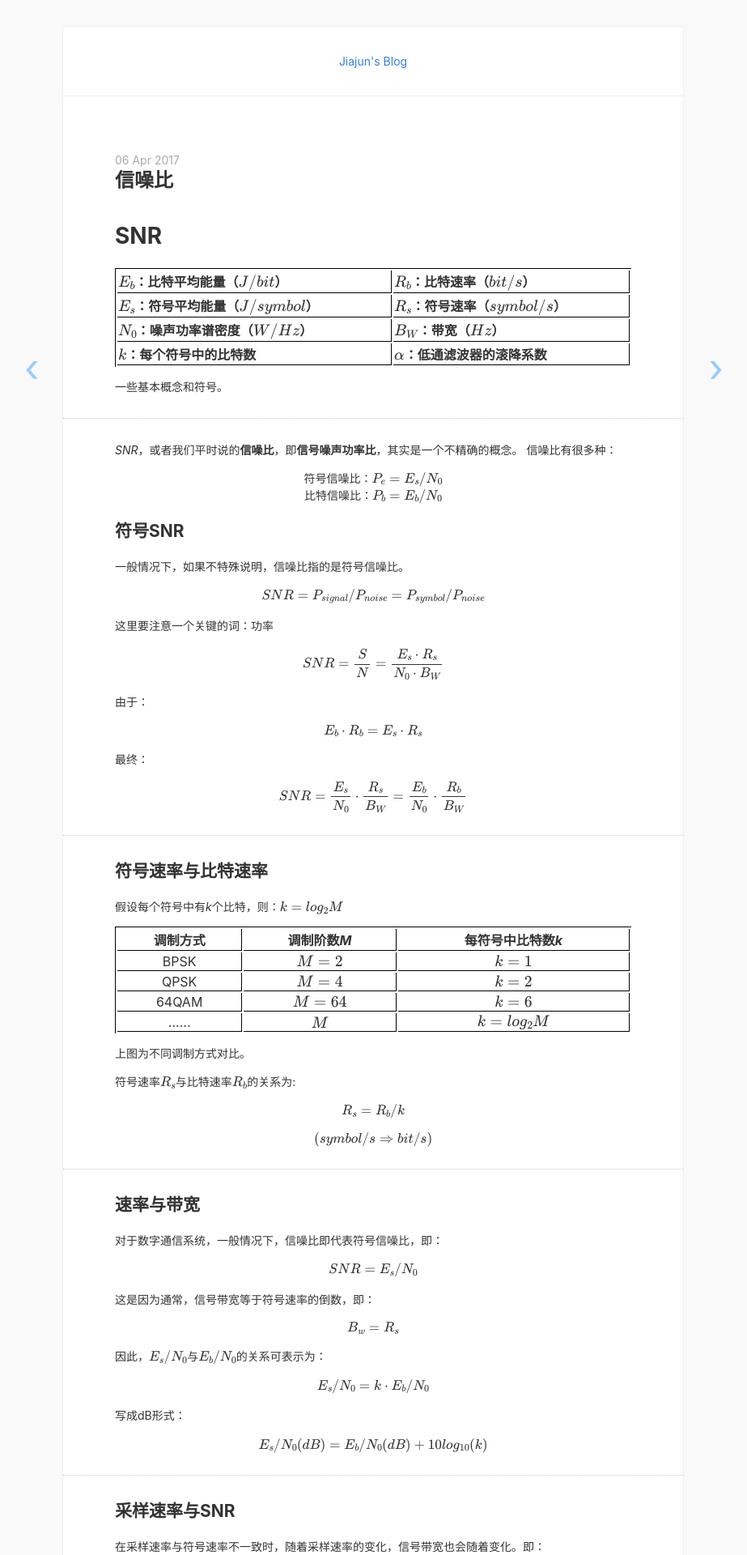
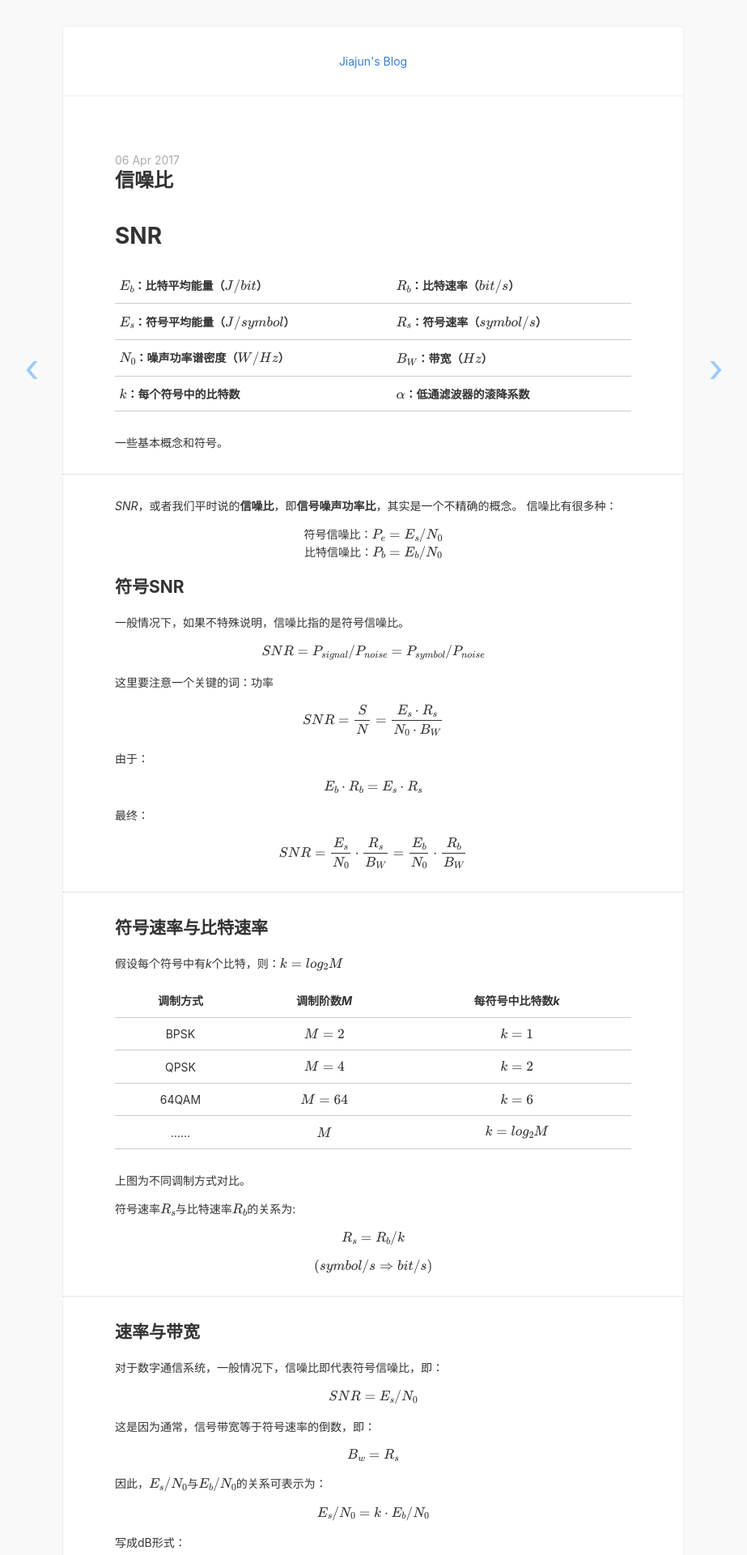
Before and after one commit to jiajunhit/jiajunhit.github.io, a Jekyll site: the page built from _posts/2017/2017-04-06-信噪比.md, in a window 1280 px wide. Shown: the top 1920 px of the page at 81% size, without its empty margins (179-1102 px from the left). Built offline with Jekyll 4.4.1, drawn with Linux system fonts in a browser that asks for light colours; nearby versions of some CDN libraries; formulas are drawn with MathJax 3.

Commit message:
modify table style

```diff
--- a/_includes/head.html
+++ b/_includes/head.html
@@ -28,21 +28,6 @@ src="https://cdn.mathjax.org/mathjax/latest/MathJax.js?config=TeX-AMS-MML_HTMLor
         }
     });
 </script>
-
-<style>
-  table{
-    border-left:1px solid #000000;border-top:1px solid #000000;
-    width: 100%;
-    word-wrap:break-word; word-break:break-all;
-  }
-  table th{
-  text-align:center;
-  }
-  table th,td{
-    border-right:1px solid #000000;border-bottom:1px solid #000000;
-  }
-</style>
-
 
 {% if page.date %}
   <meta content='{{ site.url }}{{ page.url }}' property='og:url' />
--- a/stylesheets/style.css
+++ b/stylesheets/style.css
@@ -31,4 +31,17 @@
   border-left: .2rem solid #ccc;
   padding-left: 3.8rem;
 }
+.markdown-body table{
+  font-size: inherit;
+  width: 100%;
+  margin-bottom: 2em;
+  border-spacing: 0;
+  border-collapse: collapse;
+}
+.markdown-body table th,
+.markdown-body table td {
+padding: .8em .4em;
+  border-bottom: 1px solid #CCC;
+  border-bottom-color: rgba(0,0,0,0.2);
+}
 /* end Markdown styles */
```
